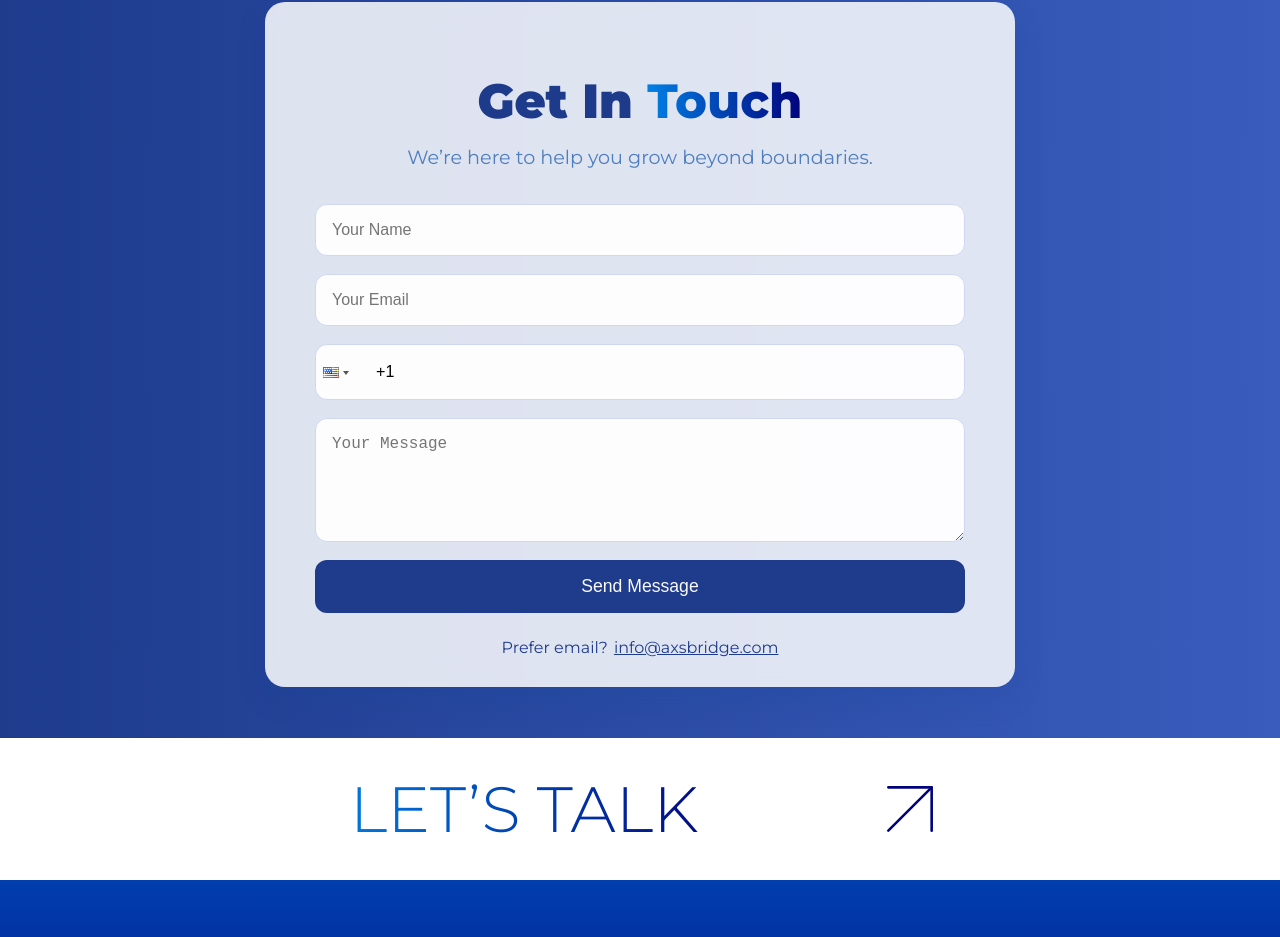
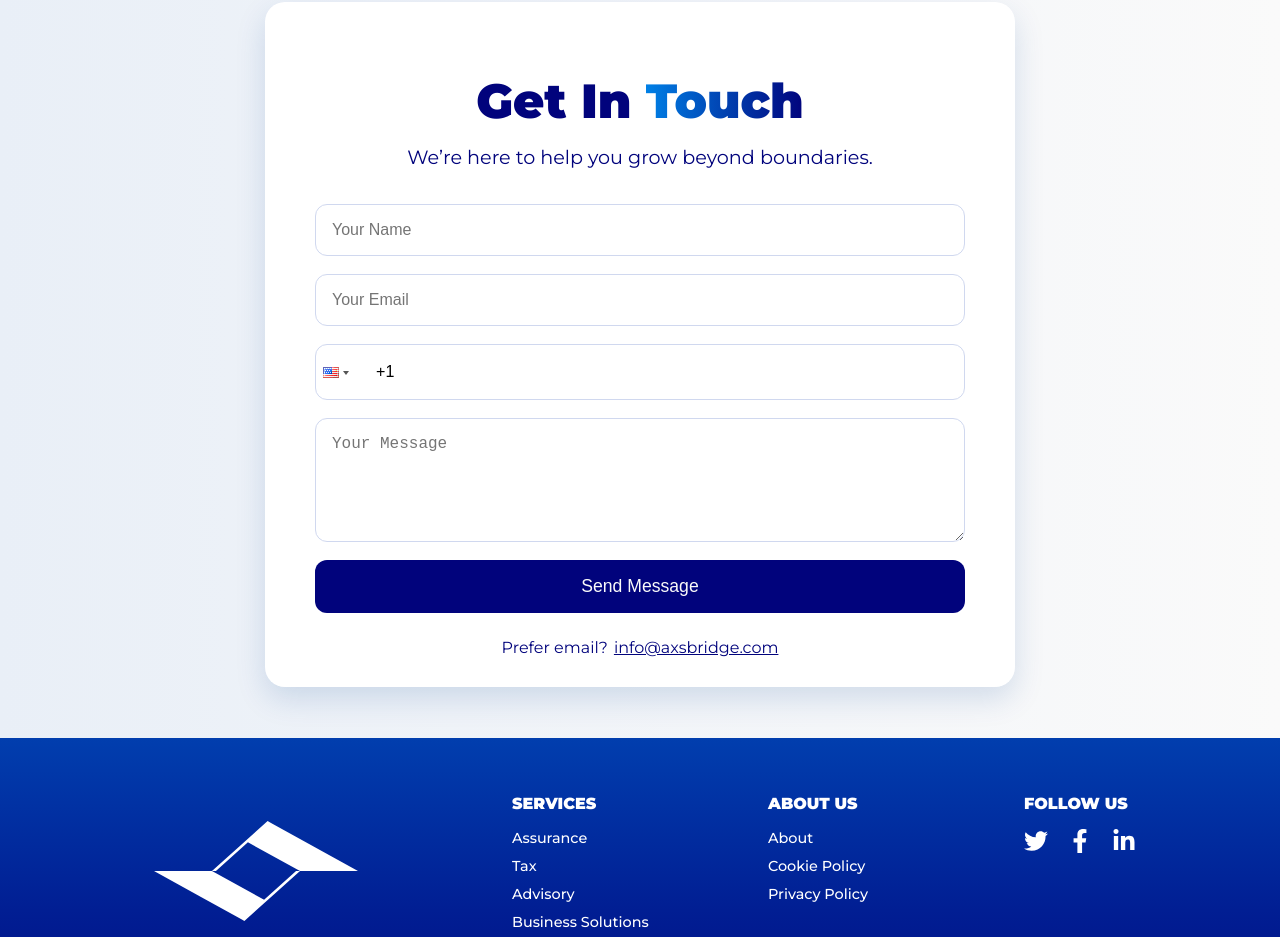
Before and after one commit to Muhammadsuleman31/axs-bridge, a Next.js app: page /contact in a window 1280 px wide. Shown: the part 118-1055 px from the top of the page. Built offline with nearby package versions, Linux system fonts and the light colour scheme.

Commit message:
contact form and font

```diff
--- a/app/component/Footer.js
+++ b/app/component/Footer.js
@@ -3,7 +3,9 @@ import { useState, useRef, useEffect } from "react";
 import styles from "./Footer.module.css";
 import { FaTwitter, FaFacebookF, FaLinkedinIn } from "react-icons/fa";
 import { FiArrowUpRight, FiChevronDown } from "react-icons/fi";
-
+import Image from 'next/image';
+import invertedaxs from '../../public/invertedaxs.svg'
+import { usePathname } from 'next/navigation';
 function Footer() {
   const [openSection, setOpenSection] = useState(null);
   const footerRef = useRef(null);
@@ -25,9 +27,16 @@ function Footer() {
     return () => document.removeEventListener("click", handleClickOutside);
   }, []);
 
+
+  const pathname = usePathname();
+
+  // Check if we are NOT on the contact page
+  const isNotContactPage = pathname !== '/contact';
+
   return (
     <>
-    <div className={styles.talkwrapper}>
+    {isNotContactPage && (
+         <div className={styles.talkwrapper}>
       <a href="/contact">
         <div className={styles.talk}>
           <div className="grad"><h1>LET’S TALK</h1></div>
@@ -39,13 +48,22 @@ function Footer() {
         </div>
       </a>
 </div>
+      )}
+
       <section ref={footerRef}>
         <div className={styles.footer}>
 
           {/* Logo Section */}
           <div className={styles.section1}>
-            <img src="invertedaxs.svg" alt="AXS Logo" className={styles.logo}  onContextMenu={(e) => e.preventDefault()}
-        draggable={false}  />
+        <Image
+                src={invertedaxs}
+                alt="graph"
+                layout="responsive"
+                objectFit="contain"
+                className={styles.logo}
+                 onContextMenu={(e) => e.preventDefault()}
+        draggable={false}
+              />
             <div>AXS BRIDGE</div>
           </div>
 
--- a/app/component/Footer.module.css
+++ b/app/component/Footer.module.css
@@ -49,7 +49,7 @@
 }
 
 .socialIcons a {
-  color: #fafafa;       /* default icon color */
+  color: #ffffff;       /* default icon color */
   transition: color 0.3s;
 }
 
--- a/app/component/Navbar.js
+++ b/app/component/Navbar.js
@@ -54,6 +54,15 @@ const mobileTextClasses = `${styles.logotext} ${menuOpen ? styles.texttoleft : '
         <nav className={styles.navbar}>
 
           {/* --- Desktop Logo Part --- */}
+         <a href="/" style={{
+    textDecoration: 'none',
+    color: 'inherit',
+    cursor: 'pointer',
+    border: 'none',
+    padding: 0,
+    margin: 0,
+    background: 'none'
+  }}>
           <div className={styles.logopart}>
             <div className={styles.logologo}>
               <Image
@@ -68,7 +77,7 @@ const mobileTextClasses = `${styles.logotext} ${menuOpen ? styles.texttoleft : '
             </div>
             <div className={styles.logotext}><h1>AXS BRIDGE</h1></div>
           </div>
-
+          </a>
           {/* --- Desktop Links --- */}
           <div className={styles.navbarLinks}>
             <a href="/">Home</a>
--- a/app/component/navbar.module.css
+++ b/app/component/navbar.module.css
@@ -98,6 +98,7 @@
   position: relative;
   height: 100%;
 
+
 }
 
 
@@ -129,7 +130,7 @@
   border-radius: 0px;
   display: flex;
   flex-direction: column;
-  min-width: 230px;
+  min-width: 300px;
   padding-bottom: 10px;
   padding-top: 2px;
   opacity: 0;
@@ -140,6 +141,9 @@
   pointer-events: none;
 
   z-index: 5; /* lower than navbar (navbar z-index: 10) */
+    backdrop-filter: blur(12px);
+  box-shadow: 0 12px 30px rgba(0, 69, 149, 0.15);
+
 }
 
 /* Show dropdown on hover */
@@ -152,9 +156,9 @@
 
 
 .dropdownMenu a {
-  color: #004595;
+  color: #000000;
   font-size: 16px;
-  font-weight: 300;
+  font-weight: 400;
   padding: 10px 20px;
   text-decoration: none;
   transition: all 0.3s ease;
@@ -162,7 +166,7 @@
 
 .dropdownMenu a:hover {
   background: #f2f7ff;
-  color: #002f6c;
+  color: #004595;
 }
 
 /* Hamburger */
@@ -195,13 +199,7 @@
 }
 
 
-.hamburger:hover{
-   color: #ebb812;
-}
 
-.hamburger.open:hover {
-   color: #ebb812;
-}
 
 @keyframes opacity {
   0%{
--- a/app/contact/contact.module.css
+++ b/app/contact/contact.module.css
@@ -1,21 +1,22 @@
 .wrapper {
 
   padding: 4vw 4vw;
-  background: linear-gradient(90deg, #1e3b8c, #395cbd);
+  background: linear-gradient(to right, #e9eff7, #fafafa);
   display: flex;
   justify-content: center;
   align-items: center;
+
 }
 
 .card {
   width: 100%;
   max-width: 650px;
   padding: 30px 50px;
-  background: rgba(255, 255, 255, 0.85);
+  background: rgb(255, 255, 255);
+  border-radius: 20px;
   backdrop-filter: blur(12px);
-  border-radius: 20px;
   box-shadow: 0 12px 30px rgba(0, 69, 149, 0.15);
-  color: #1e3a8a;
+  color: #01037C;
   text-align: center;
 }
 
@@ -28,7 +29,7 @@
 .subtitle {
   font-size: 1.2rem;
   margin-bottom: 35px;
-  color: #4e7ebd;
+  color: #01037C;
 }
 
 .form {
@@ -51,7 +52,7 @@
 
 .form input:focus,
 .form textarea:focus {
-  border-color: #1e3b8c;
+
   box-shadow: 0 0 10px rgba(30, 59, 140, 0.2);
 }
 
@@ -87,7 +88,7 @@
 }
 
 .form button {
-  background: #1e3b8c;
+  background: #01037C;
   color: #fafafa;
   font-size: 1.1rem;
   padding: 16px;
@@ -109,13 +110,13 @@
 .altEmail {
   margin-top: 25px;
   font-size: 1rem;
-  color: #1e3a8a;
+  color: #01037C;
 }
 
 .altEmail a {
   margin-left: 6px;
   text-decoration: underline;
-  color: #1e3b8c;
+  color: #01037C;
 }
 
 /* ----------------------- */
--- a/app/contact/page.js
+++ b/app/contact/page.js
@@ -33,7 +33,7 @@ export default function ContactPage() {
     <section className={styles.wrapper}>
       <div className={styles.card}>
         <h1>
-          Get In <span className="gradient-text">Touch</span>
+          Get In <span className="grad">Touch</span>
         </h1>
         <p className={styles.subtitle}>
           We’re here to help you grow beyond boundaries.
--- a/app/globals.css
+++ b/app/globals.css
@@ -250,7 +250,7 @@ background-color: #fafafa;
   padding: 0px 4.5vw;
     padding-top: 0vh;
   padding-bottom: 8vh;
-  background: white;
+  background: #ffffff;
   color: #01037C;
   text-align: justify;
 }
```
